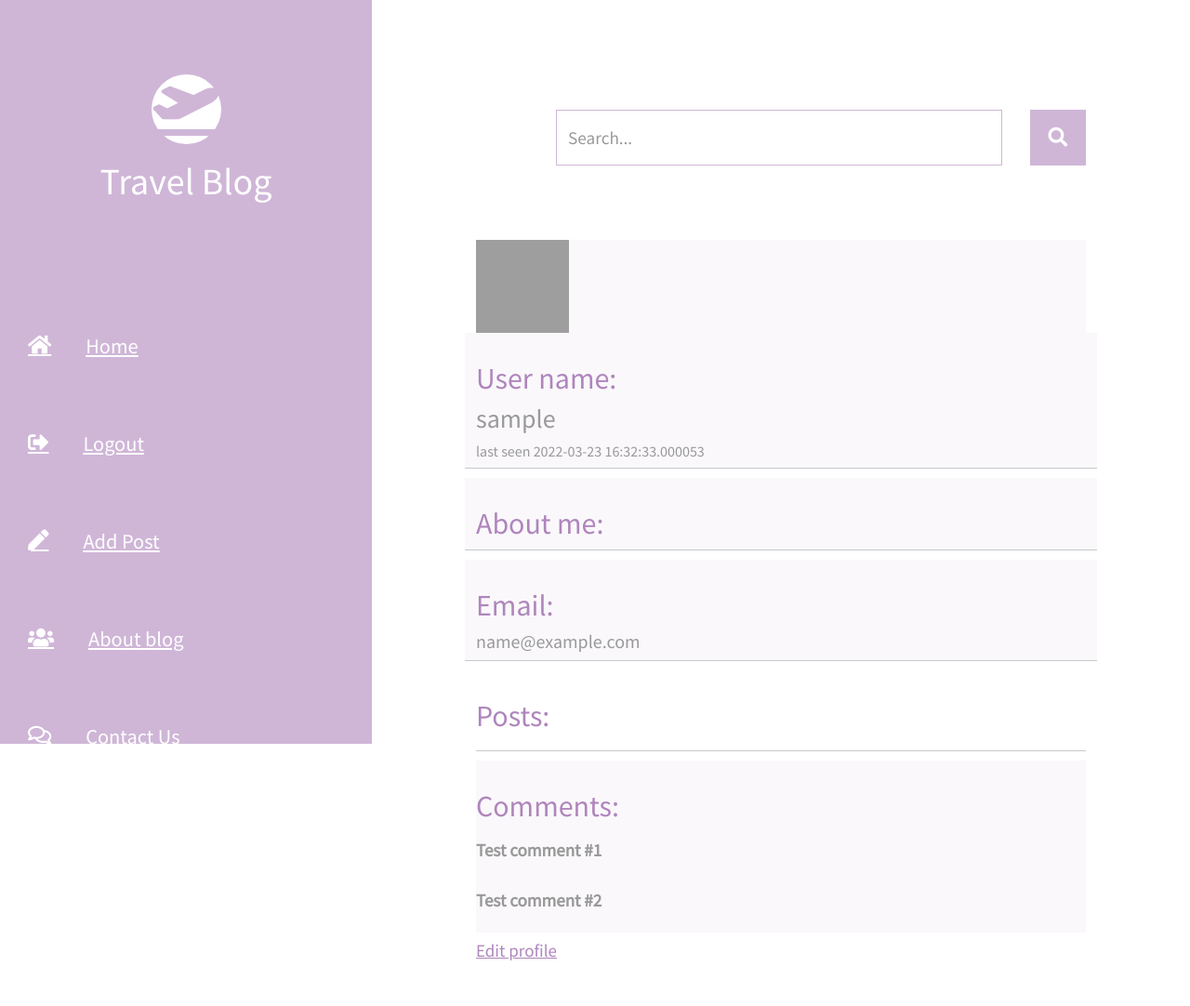
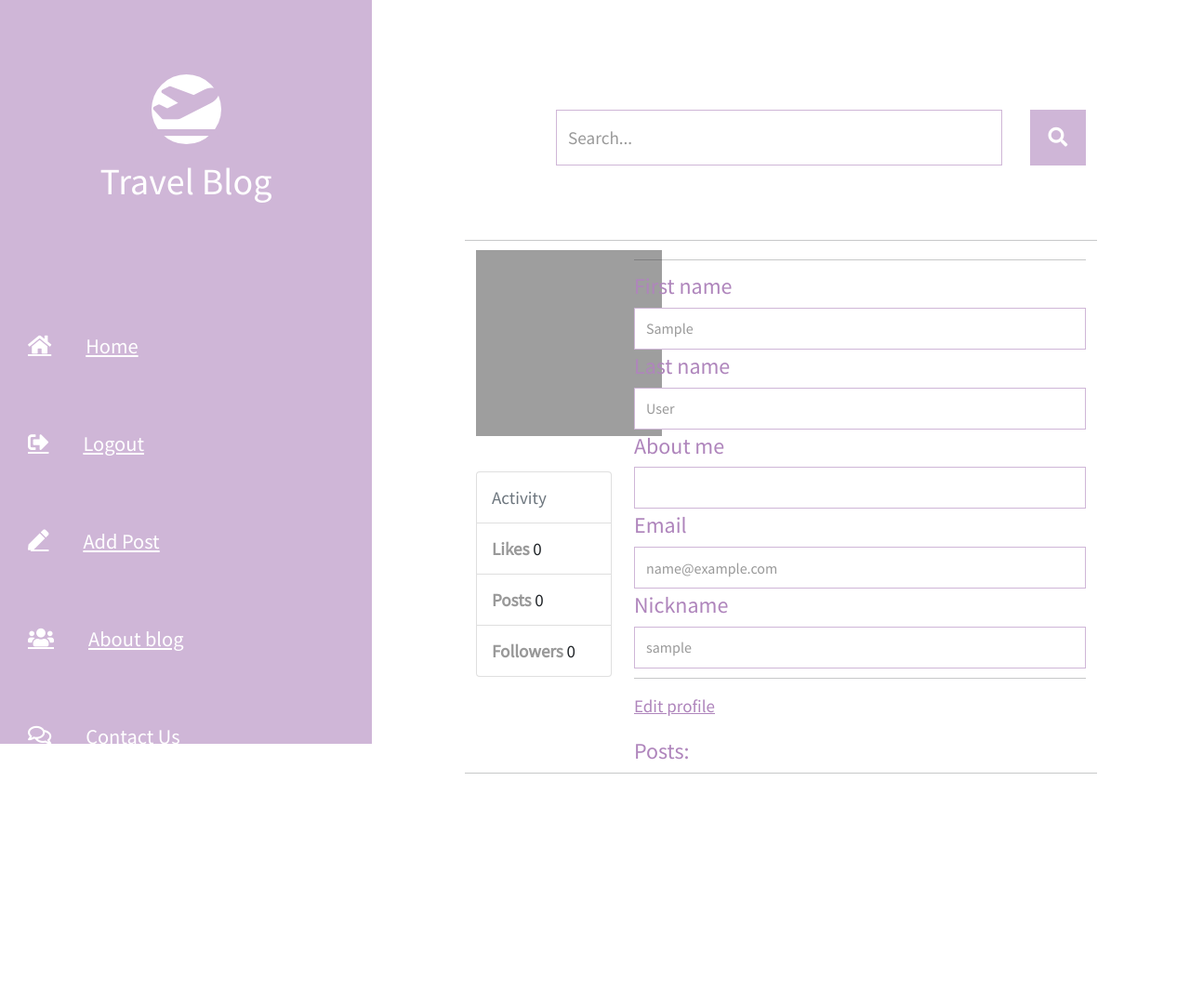
Before and after one commit to Profitrollka/web_app, a Flask app: a page that uses app/templates/profile.html in a window 1280 px wide. Shown: the whole page at 93% size. After the commit the page ends 832 px from the top, so only its background shows below. Run offline with Flask 2, Linux system fonts and the light colour scheme; the visitor is signed in with stand-in values (Sample User, id 1); data comes from the database, SQL or seed files in the repository; data that the repository does not hold is empty; grey boxes are pictures that could not be loaded.

Commit message:
Updated project files

```diff
--- a/app/static/css/templatemo-xtra-blog.css
+++ b/app/static/css/templatemo-xtra-blog.css
@@ -73,10 +73,10 @@ hr {
     padding: 80px 100px 25px;
 }
 
-.tm-post { max-width: 470px; }
+.tm-post { max-width: 600px; }
 
 .tm-row {
-    max-width: 980px;
+    max-width: 1200px;
     justify-content: space-between;
 }
 
@@ -245,7 +245,7 @@ ul {
 	transform: translate3d(0,0,0);
 }
 
-.tm-post { margin-bottom: 75px; }
+.tm-post { margin-bottom: 175px; }
 
 .tm-new-badge {
     top: 25px;
@@ -390,8 +390,11 @@ figcaption { line-height: 1.4; }
 }
 
 .tm-pt-20 { padding-top: 20px; }
+.tm-pt-25 { padding-top: 20px; height: 50px; }
 .tm-pt-30 { padding-top: 30px; }
+.tm-pt-35 { padding-top: 30px; height: 200px; }
 .tm-pt-45 { padding-top: 45px; }
+.tm-pt-50 { height: 220px; }
 .tm-pt-60 { padding-top: 60px; }
 .tm-mb-40 { margin-bottom: 40px; }
 .tm-mb-45 { margin-bottom: 45px; }
--- a/app/templates/profile.html
+++ b/app/templates/profile.html
@@ -5,49 +5,89 @@ Profile
 {% endblock %} | Travel blog
 
 {% block content %}
-    <a href="{{ url_for('uploaded_file', filename=user.avatar_name) }}">
-    <div class="tm-post-link-inner">
-        <img src="{{ url_for('uploaded_file', filename=user.avatar_name) }}" width="100" height="100"/>
+<hr>
+<div class="container bootstrap snippet">
+    <div class="row">
+        <div class="col-sm-3"><!--left col-->
+
+      <div class="text-center">
+        <img src="{{ url_for('uploaded_file', filename=user.avatar_name) }}" width="200" height="200"/>
+      </div></hr><br>
+
+
+          <ul class="list-group tm-color-primary">
+            <li class="list-group-item text-muted">Activity <i class="fa fa-dashboard fa-1x"></i></li>
+            <li class="list-group-item text-right"><span class="pull-left"><strong>Likes</strong></span> 0</li>
+            <li class="list-group-item text-right"><span class="pull-left"><strong>Posts</strong></span> 0</li>
+            <li class="list-group-item text-right"><span class="pull-left"><strong>Followers</strong></span> 0</li>
+          </ul>
+
+        </div><!--/col-3-->
+        <div class="col-sm-9">
+          <div class="tab-content">
+            <div class="tab-pane active" id="home">
+                <hr>
+                  <form class="form" action="##" method="post" id="registrationForm">
+                      <div class="form-group">
+
+                          <div class="col-xs-6 tm-color-primary">
+                              <label for="first_name"><h4>First name</h4></label>
+                              <input type="text" class="form-control" name="first_name" id="first_name" placeholder={{ user.first_name }} title="enter your first name if any.">
                           </div>
-    </a>
-    <div class="tm-post-link-inner">
-    <h2 class="tm-pt-30 tm-color-primary">User name:</h2>
-        <h3 style="color:#999;"> {{ user.nickname }} </h3>
-    {% if user.last_seen %}
-    <h6 style="color:#999;">last seen {{ user.last_seen }}</h6>
+                      </div>
+                      <div class="form-group">
+
+                          <div class="col-xs-6 tm-color-primary">
+                            <label for="last_name"><h4>Last name</h4></label>
+                              <input type="text" class="form-control" name="last_name" id="last_name" placeholder={{ user.last_name }} title="enter your last name if any.">
+                          </div>
+                      </div>
+
+                      <div class="form-group">
+
+                          <div class="col-xs-6 tm-color-primary">
+                              <label for="phone"><h4>About me</h4></label>
+                              <input type="text" class="form-control" name="info" id="info" title="enter information about youself">
+                          </div>
+                      </div>
+                      <div class="form-group">
+
+                          <div class="col-xs-6 tm-color-primary">
+                              <label for="email"><h4>Email</h4></label>
+                              <input type="email" class="form-control" name="info" id="info" placeholder={{ user.email }} title="enter your email.">
+                          </div>
+                      </div>
+                      <div class="form-group">
+
+                          <div class="col-xs-6 tm-color-primary">
+                              <label for="email"><h4>Nickname</h4></label>
+                              <input type="email" class="form-control" id="nickname" placeholder={{ user.nickname }} title="enter a nickname">
+                          </div>
+                      </div>
+                </form>
+
+              <hr>
+
+             </div><!--/tab-pane-->
+             <div class="tab-pane" id="messages">
+
+              </div>
+              {% if user == current_user %}
+                <p><a href="{{ url_for('edit_profile') }}" class="tm-color-primary"> Edit profile</a></p>
+                </div>
               {% endif %}
-    </div>
-    <hr>
-    <div class="tm-post-link-inner">
-    <h2 class="tm-pt-30 tm-color-primary">About me:</h2>
-    {% if user.about_me %}<h5 style="color:#999;">{{ user.about_me }}</h5>{% endif %}
-    </div>
-    <hr>
-    <div class="tm-post-link-inner">
-    <h2 class="tm-pt-30 tm-color-primary">Email:</h2>
-        <h5 style="color:#999;">{{ user.email }}</h5>
-    </div>
-    <hr>
-    <h2 class="tm-pt-30 tm-color-primary">Posts:</h2>
+              <h4 class="tm-color-primary">Posts:</h4>
                 {% for post in posts %}
                     <div class="tm-post-link-inner">
-    <figure>
-        <img src="{{ url_for('uploaded_file', filename=post.img_name) }}" width="100" height="100" />
-        <p><a href="{{ url_for('single_post', id=post.id) }}" class="tm-color-primary"> {{ post.title }}</a></p>
-    </figure>
-    <p><a> {{ post.intro }}</a> </p>
+                        <p><a href="{{ url_for('single_post', id=post.id) }}" style="color:#999;"> {{ post.title }}</a></p>
                 {% endfor %}
                 </div>
                 <hr>
                 <div class="tm-post-link-inner">
-    <h2 class="tm-pt-30 tm-color-primary">Comments:</h2>
-    {% for comment in comments %}
-    <p> <b>{{ comment.body }}</b> </p>
-    {% endfor %}
-    </div>
+              </div><!--/tab-pane-->
+          </div><!--/tab-content-->
 
-{% if user == current_user %}
-<p><a href="{{ url_for('edit_profile') }}" class="tm-color-primary"> Edit profile</a></p>
-{% endif %}
+        </div><!--/col-9-->
+    </div><!--/row-->
 
 {% endblock %}
--- a/app/templates/register.html
+++ b/app/templates/register.html
@@ -51,7 +51,7 @@ Registration
             {% endfor %}
         </p>
         <p>
-        <label for="tm-uploadbtn" class="uploadButton">Add file</label>
+        <label for="tm-uploadbtn" class="uploadButton">Add avatar</label>
         <input style="opacity: 0; z-index: -1;" multiple type="file" name="upload" id="tm-uploadbtn"
                onchange='document.querySelector(".uploadButton div").innerHTML = Array.from(this.files).map(f => f.name).join("<br />")' />
         </p>
--- a/app/view.py
+++ b/app/view.py
@@ -105,7 +105,6 @@ def register():
             try:
                 db.session.add(user)
                 db.session.commit()
-                flash('Congratulations, you are now a registered user!')
                 return redirect('/')
             except:
                 return 'An error occurred when adding a post. Please try again later.'
@@ -117,7 +116,7 @@ def register():
 @app.route('/edit_profile', methods=['POST', 'GET'])
 @login_required
 def edit_profile():
-    form = EditProfileForm(current_user.nickname, current_user.email)
+    form = EditProfileForm(current_user.nickname, current_user.email, current_user.last_name, current_user.first_name)
     img = None
     img_name = None
     if request.method == 'POST':
@@ -125,6 +124,8 @@ def edit_profile():
             current_user.nickname = form.username.data
             current_user.email = form.email.data
             current_user.about_me = form.about_me.data
+            current_user.first_name = form.first_name.data
+            current_user.last_name = form.last_name.data
             if 'upload' not in request.files:
                 return redirect(request.url)
             file = request.files['upload']
@@ -136,7 +137,6 @@ def edit_profile():
                 current_user.avatar_name = img_name
             try:
                 db.session.commit()
-                flash("Your changes have been saved")
             except:
                 'An error occurred when adding a post. Please try again later.'
             return redirect(url_for('profile', username=current_user.nickname))
@@ -144,6 +144,8 @@ def edit_profile():
         form.username.data = current_user.nickname
         form.email.data = current_user.email
         form.about_me.data = current_user.about_me
+        form.first_name.data = current_user.first_name
+        form.last_name.data = current_user.last_name
     return render_template('edit_profile.html', form=form)
 
 
@@ -176,7 +178,6 @@ def post():
             try:
                 db.session.add(post)
                 db.session.commit()
-                flash("Post added")
                 return redirect('/')
             except:
                 return 'An error occurred when adding a post. Please try again later.'
--- a/config.py
+++ b/config.py
@@ -1,10 +1,7 @@
 """Flask configuration variables."""
 from os import environ, path
-from dotenv import load_dotenv
 
 basedir = path.abspath(path.dirname(__file__))
-load_dotenv(path.join(basedir, '.env'))
-
 
 class BaseConfig:
     """Set Flask configuration from .env file."""
```
Also changed, not shown: app/forms.py (+8 -1 lines), app/templates/edit_profile.html (+38 -10 lines), app/templates/index.html (+5 -5 lines), app/templates/login.html (+17 -0 lines), tests.py (+4 -4 lines), app/static/Barcelona-Culture-Facts.jpeg (added), app/static/IMG_4694.jpeg (added), app/static/dgfbhb.jpeg (added), 5 other files. Lines whose indentation alone changed are shown as unchanged.
